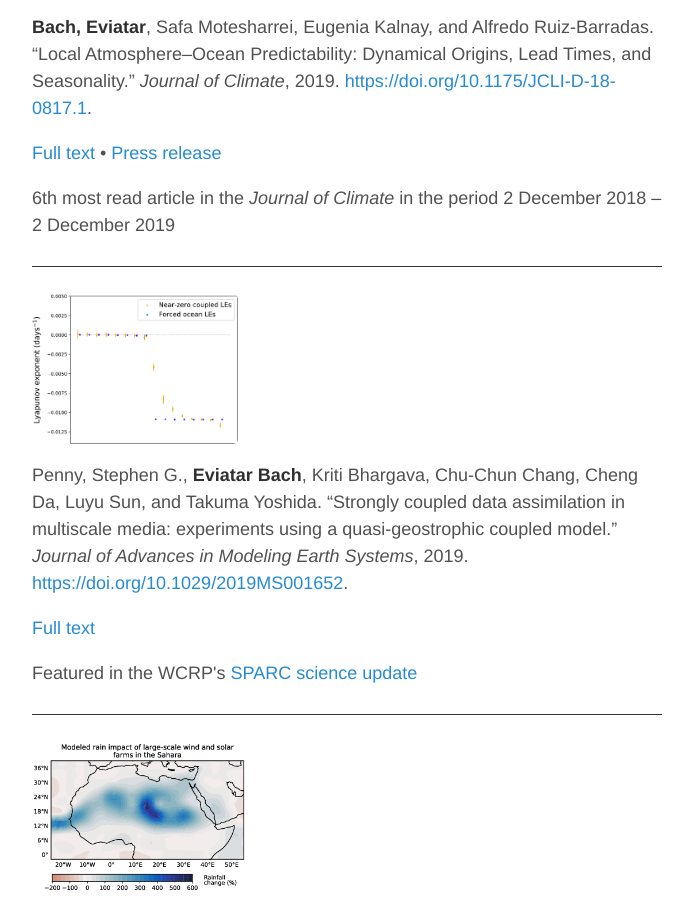
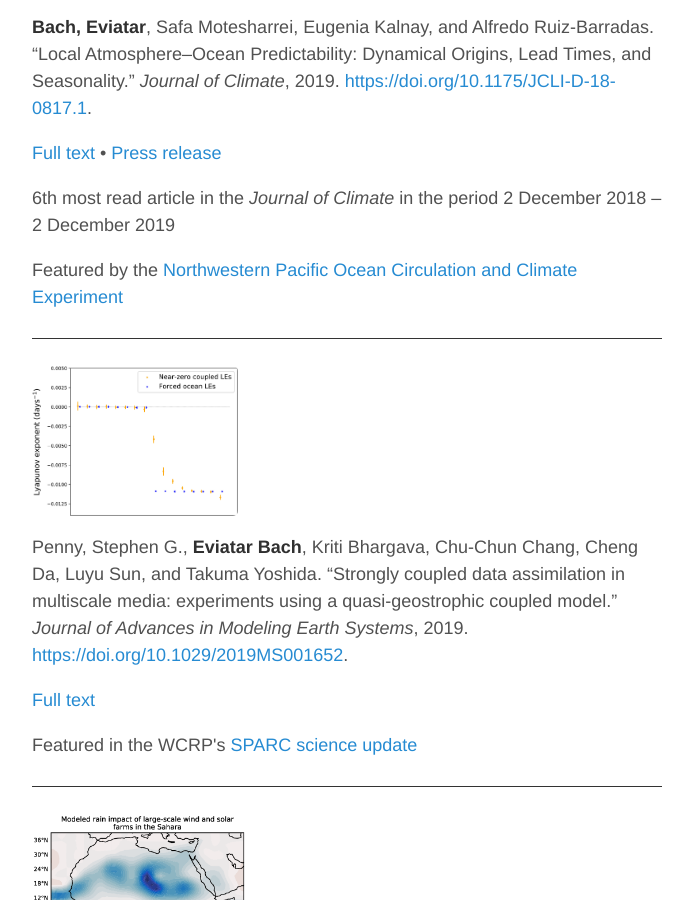
Before and after one commit to eviatarbach/website_old, a Jekyll site: the page built from publications.md, in a window 1280 px wide and 900 px high, scrolled down 460 px. Shown: the whole window, without its empty margins (293-986 px from the left). Built offline with Jekyll 4.4.1, drawn with Linux system fonts in a browser that asks for light colours; comment, search, counter and statistics services are not loaded.

Commit message:
Update publications.md

```diff
--- a/publications.md
+++ b/publications.md
@@ -14,6 +14,8 @@ See also my [Google Scholar](https://scholar.google.com/citations?user=qeCEIpwAA
 [Full text](https://journals.ametsoc.org/doi/pdf/10.1175/JCLI-D-18-0817.1) • [Press release](https://umdrightnow.umd.edu/news/new-statistical-method-delivers-first-comprehensive-global-picture-mutual-prediction-atmosphere)
 
 6th most read article in the *Journal of Climate* in the period 2 December 2018 – 2 December 2019
+
+Featured by the [Northwestern Pacific Ocean Circulation and Climate Experiment](http://npoce.org.cn/newsItem.aspx?id=153)
 <div class="altmetric-embed" data-badge-type="donut" data-altmetric-id="64616051" />
 <hr style="height:1px;border:none;color:#333;background-color:#333;" />
 ![](/assets/lyapunov.jpg){:height="150px"}
```
